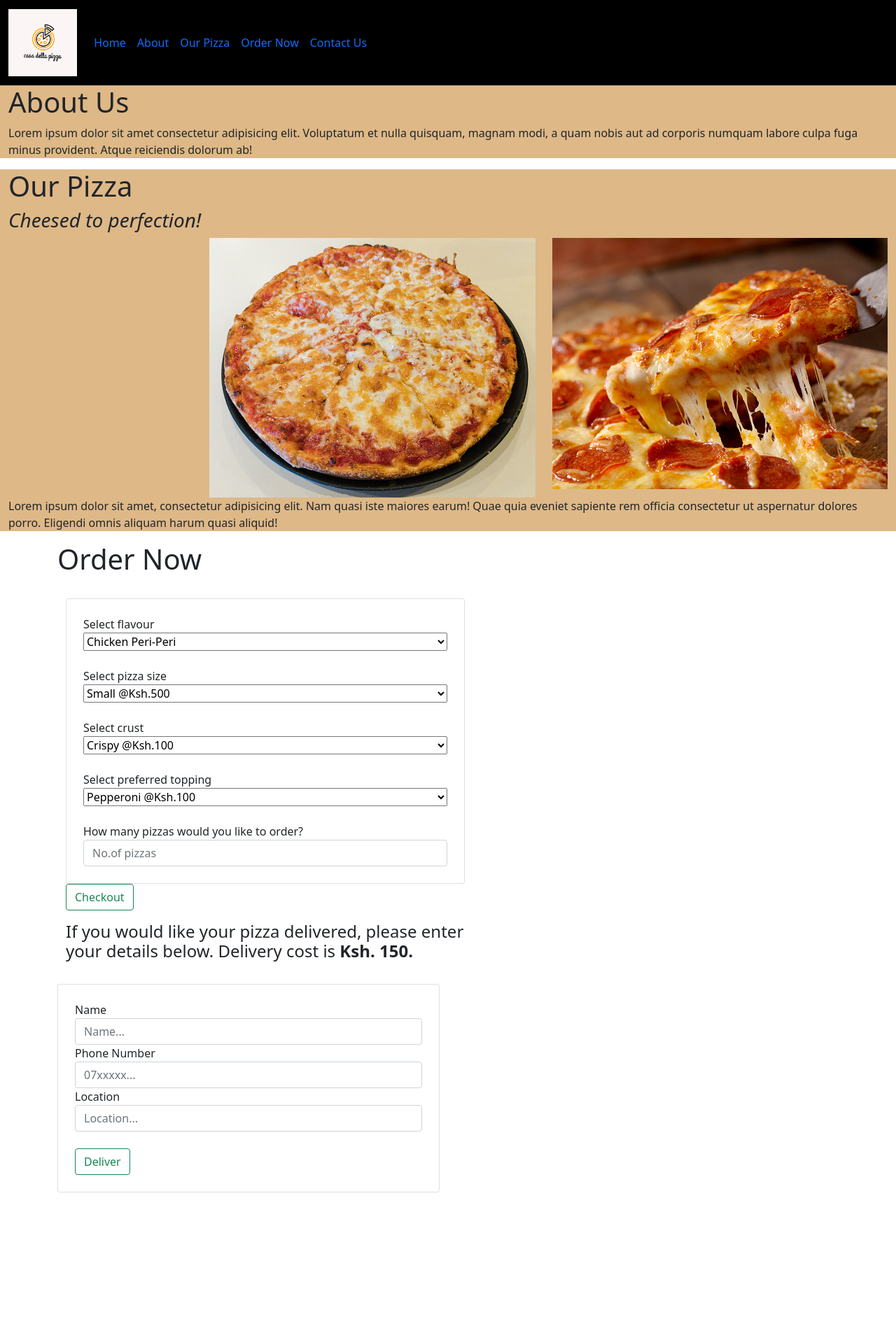
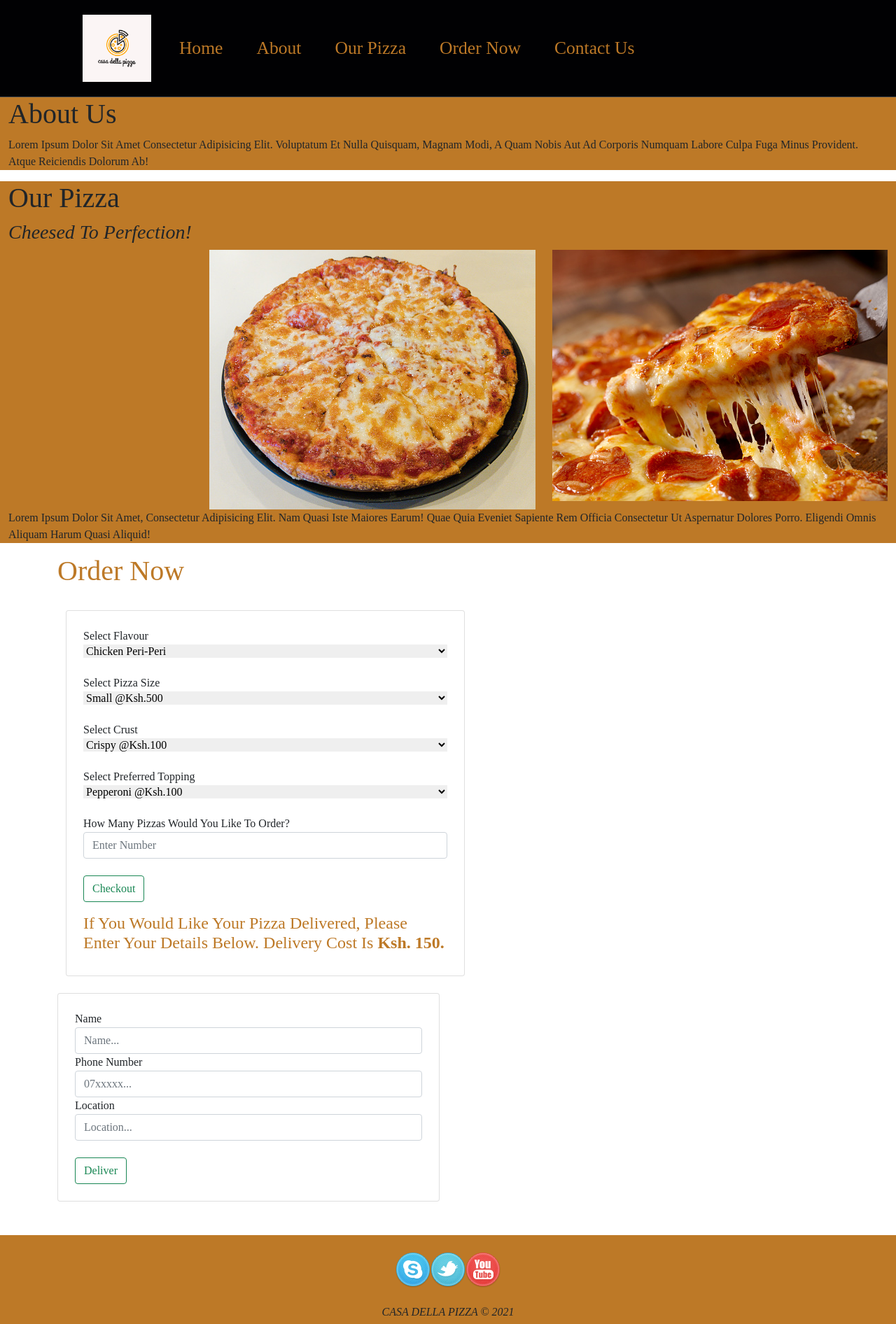
Before and after one commit to Esther-Anyona/pizza-hut, a plain HTML site: page index.html in a window 1280 px wide. Shown: the whole page at 70% size. Before the commit the page ends 1704 px from the top, so only its background shows below. Drawn offline with nearby package versions, Linux system fonts and the light colour scheme.

Commit message:
Add footer

```diff
--- a/css/index.css
+++ b/css/index.css
@@ -5,15 +5,86 @@
     height: 600px;
     width: 100%;
 } */
+
+@import url("https://fonts.googleapis.com/css2?family=Crimson+Pro:wght@400;700&display=swap" rel="stylesheet");
+
+*{
+    font-family: 'Crimson Pro', serif;
+    margin: 0; padding: 0;
+    box-sizing: border-box;
+    outline: none;border: none;
+    text-decoration: none;
+    text-transform: capitalize;
+    transition: .2s linear;
+}
+/* html{
+    font-size: 62.5%;
+    overflow-x: hidden;
+    scroll-padding-top: 9rem;
+    scroll-behavior: smooth;
+}
+html::-webkit-scrollbar{
+    width: .8rem;
+
+}
+html::-webkit-scrollbar-track{
+    background: transparent;
+}
+html::-webkit-scrollbar-thumb{
+    background: white;
+    border-radius: 5rem;
+} */
+.header{
+    background: #010103;
+    display: flex;
+    align-items: center;
+    justify-content: space-between;
+    padding: .5rem 7%;
+    border-bottom: .1rem solid rgba(255,255,255,.3);
+    position: sticky;
+    top: 0; left: 0; right: 0;
+    z-index: 1;
+}
+.header .logo img{
+    height: 6rem;
+}
+.header .navbar a{
+    margin: 0 1rem;
+    font-size: 1.6rem;
+    color: #bd7927;
+}
+.header .navbar a:hover{
+    color: white;
+    border-bottom: .1rem solid #bd7927;
+    padding-bottom: .5rem;
+}
+
 .logo{
     height: 6rem;
 }
-.header, #order{
+/* .header, #order{
+    background-color: black;
+} */
+#about,#pizza, footer{
+    background-color: #bd7927;
+}
+#order .row{
+    color: #bd7927;
     background-color: black;
 }
-#about,#pizza{
-    background-color: burlywood;
+.container #ordernow{
+    background-color: black;
 }
-#order .row{
-    color: burlywood;
+h4, #title{
+    color: #bd7927;
 }
+.social{
+    display: flex;
+    justify-content: center;
+    padding-top: 25px;
+}
+.copyright{
+    display: flex;
+    justify-content: center;
+    padding-top: 25px;
+}
--- a/index.html
+++ b/index.html
@@ -74,10 +74,10 @@
     </div>
 <!-- Make an order section -->
     <div class="container" id="ordernow">
-    <h1>Order Now</h1>
+        <h1 id="title">Order Now</h1>
         <form class="form-group">
             <div class="row">
-            <div class="col-md-6 m-4 p-0">
+                <div class="col-md-6 col-sm-12 m-4 p-0">
                     <div class="card p-4">
                         <label for="select">Select flavour</label>
                         <select name="" id="">
@@ -120,9 +120,8 @@
                         </select>
                             <br>
                         <label for="number">How many pizzas would you like to order?</label>
-                        <input type="number" class="form-control" placeholder="No.of pizzas" min="1" id="pizzanumber">
-        </div>
-    </form>
+                        <input type="number" class="form-control" placeholder="Enter number" min="1" id="pizzanumber">
+        </form><br>
                     <div>
                         <button type="submit" class="btn  btn-outline-success">Checkout</button>
                     </div>
@@ -131,9 +130,9 @@
                     </div>
                 </div>
             </div>
-    <div class="row">
-        <div class="col-md-6">
-            <div class="card p-4">
+
+            <div class="col-md-6 col-sm-12">
+                <div class="card p-4 mb-5">
                     <form class="form-group">
                         <label for="name">Name</label>
                         <input type="text" placeholder="Name..." class="form-control">
@@ -149,31 +148,19 @@
                 </div>
             </div>
         </div>
+    </div>
+<!--Footer & copyright -->
+    <footer>
+        <div class="social">
+            <img src="assets/skype.png" alt="" >
+            <img src="assets/twitter.png" alt="" >
+            <img src="assets/you_tube.png" alt="" >
+        </div>
+        <div class="copyright">
+            <h6><em>CASA DELLA PIZZA &#169 2021</em></h6>
+        </div>
+    </footer>
 
 
-</div>
-
-   <div>
-
-
-
-
-
-
-
-
-
-
-
-   </div>
-   <div>
-
-
-
-
-
-
-
-   </div>
 </body>
 </html>
--- a/js/index.js
+++ b/js/index.js
@@ -50,9 +50,7 @@ pizzaOrder.prototype.amount = function(){
 };
 
 pizzaOrder.prototype.totalAmount = function(){
-    var totalPrice=[];
-    for (var arrayElement = 0; arrayElement<pizzaOrder.length; arrayElement++){
-        totalPrice += pizzaOrder[arrayElement];
+    let totalPrice =
     }
     return totalPrice;
 }
```
Also changed, not shown: assets/facebook.png (added), assets/skype.png (added), assets/twitter.png (added), assets/you_tube.png (added). Lines whose indentation alone changed are shown as unchanged.
